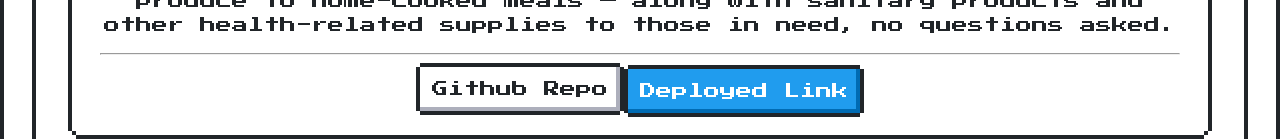
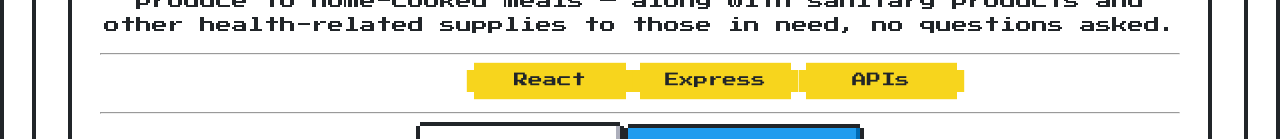
Before and after one commit to AndreDiop/My-Portfolio, a React (Create React App) app: page /#/Portfolio in a window 1280 px wide. Shown: the part 661-800 px from the top of the page. Built offline with nearby package versions, Linux system fonts and the light colour scheme.

Commit message:
Added tech as badges

```diff
--- a/src/containers/PortfolioCard/index.js
+++ b/src/containers/PortfolioCard/index.js
@@ -1,7 +1,16 @@
 import React from "react";
-import "../PortfolioCard/styles.css"
+import "../PortfolioCard/styles.css";
 
-const index = ({ name, picture, deployedLink, githubLink, projectInfo }) => {
+const index = ({
+  name,
+  picture,
+  deployedLink,
+  githubLink,
+  projectInfo,
+  tech1,
+  tech2,
+  tech3,
+}) => {
   return (
     <div className="nes-balloon nes-pointer" id="portfolioCard">
       <p> {name}</p>
@@ -9,21 +18,20 @@ const index = ({ name, picture, deployedLink, githubLink, projectInfo }) => {
 
       <hr />
 
-  <p> {projectInfo} </p>
-{/*
-      <hr/>
-      <p>Tech used in the app was</p>
-      <hr /> */}
+      <p> {projectInfo} </p>
+      <hr />
 
-      {/* <a href="#" id="badge" className="nes-badge">
-  <span className="is-warning">Javascript</span>
-</a>
       <a href="#" id="badge" className="nes-badge">
-  <span className="is-warning">Javascript</span>
-</a> */}
+        <span className="is-warning">{tech1}</span>
+      </a>
+      <a href="#" id="badge" className="nes-badge">
+        <span className="is-warning">{tech2}</span>
+      </a>
+      <a href="#" id="badge" className="nes-badge">
+        <span className="is-warning">{tech3}</span>
+      </a>
 
-      <hr/>
-
+      <hr />
 
       <a className="nes-btn" href={githubLink} id="portfolioRepoButton">
         Github Repo
@@ -36,8 +44,6 @@ const index = ({ name, picture, deployedLink, githubLink, projectInfo }) => {
       >
         Deployed Link
       </a>
-
-
     </div>
   );
 };
--- a/src/containers/PortfolioCard/styles.css
+++ b/src/containers/PortfolioCard/styles.css
@@ -1,4 +1,9 @@
 .nes-badge {
   flex-direction: row;
-  align-self: auto;
+  /* align-self: center; */
+  order: 5;
+
+    /* display: flex; */
+  /* align-items: center; */
+  justify-content: center;
 }
```
